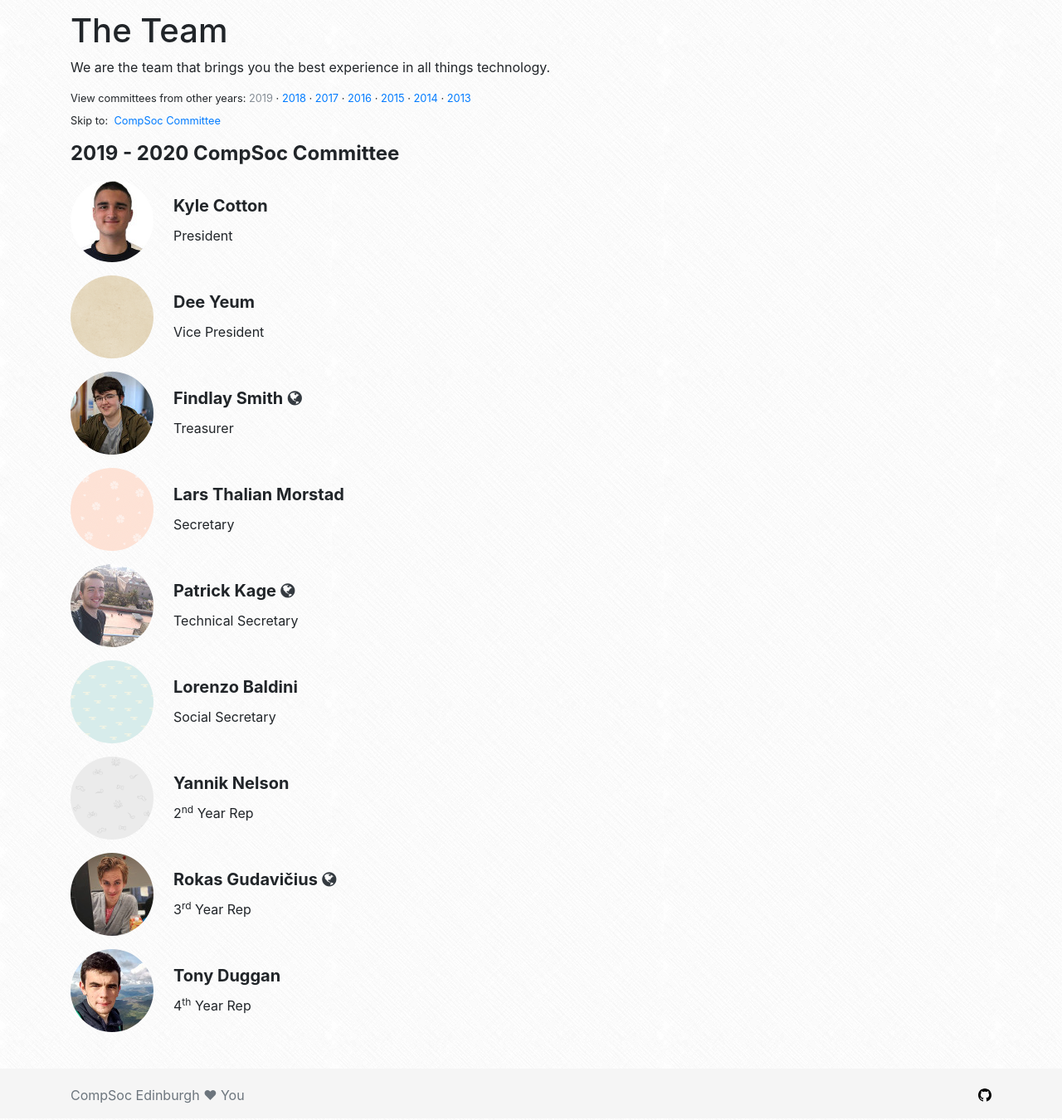
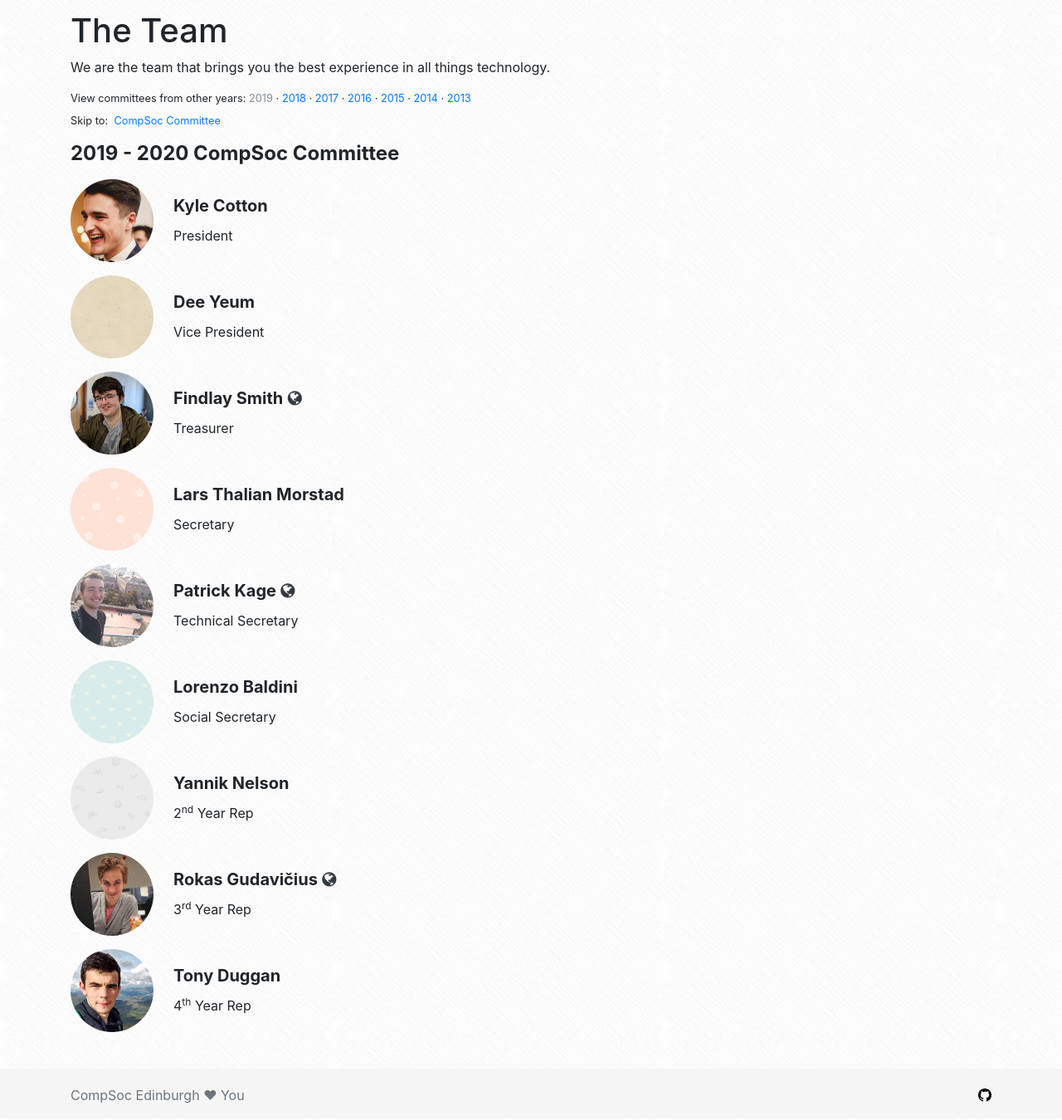
Before and after one commit to compsoc-edinburgh/website, a Jekyll site: the page built from _pages/team.html, in a window 1280 px wide. Shown: the part 346-1696 px from the top of the page at 83% size. Built offline with Jekyll 4.4.1, drawn with Linux system fonts in a browser that asks for light colours; nearby versions of some CDN libraries.

Commit message:
Updated team image for Kyle Cotton

```diff
--- a/_data/committee/2019-2020.yml
+++ b/_data/committee/2019-2020.yml
@@ -3,7 +3,7 @@ teams:
   - members:
       - name: Kyle Cotton
         role: President
-        img: kyle-1.jpg
+        img: kyle-2.jpg
 
       - name: Dee Yeum
         role: Vice President
```
Also changed, not shown: static/img/team/kyle-2.jpg (added).
